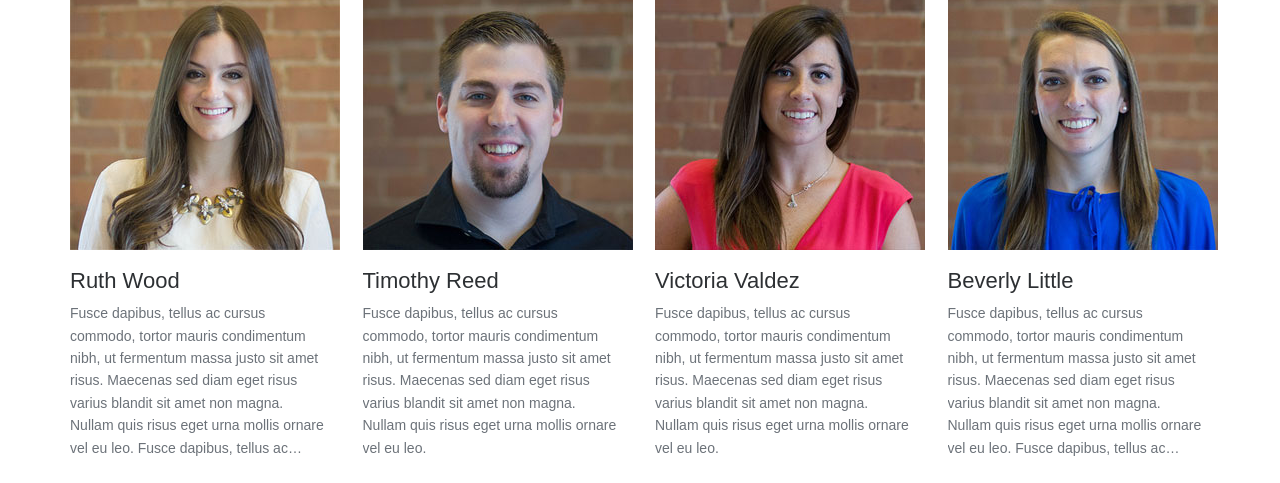
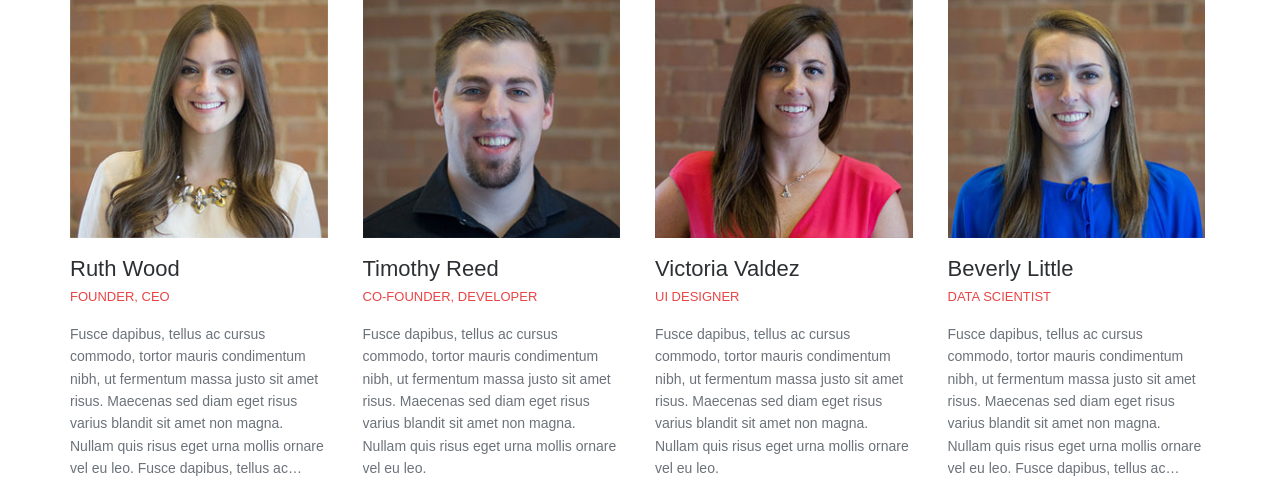
Before and after one commit to shchuka-dmitriy/holiday-project2, a website built with webpack: page src/index.html in a window 1280 px wide. Shown: the part 2299-2782 px from the top of the page. Built offline with nearby package versions, Linux system fonts and the light colour scheme.

Commit message:
Delete comments and fixed some little bags.

```diff
--- a/src/assets/js/headerChange.js
+++ b/src/assets/js/headerChange.js
@@ -1,8 +1,4 @@
 import '../sass/style.scss';
-
-// window.onresize = function() {
-//     toggleMenuShow();
-// };
 
 let headerElem = document.querySelector('#pageHeader');
 window.addEventListener('scroll', toggleClassOnScroll.bind(headerElem, 10));
--- a/src/assets/sass/header.scss
+++ b/src/assets/sass/header.scss
@@ -21,7 +21,6 @@
   z-index: 999;
   transition-property: background-color;
   transition-duration: 0.3s;
-  //transition-timing-function: ease;
 }
 
 .fixed {
--- a/src/assets/sass/style.scss
+++ b/src/assets/sass/style.scss
@@ -16,6 +16,7 @@ body {
 
 * {
   box-sizing: border-box;
+  scroll-behavior: smooth;
 }
 
 .socialIcons, .footerItem a {
--- a/src/components/SliderSection/Slider/components/RadioButton/index.js
+++ b/src/components/SliderSection/Slider/components/RadioButton/index.js
@@ -1,5 +1,10 @@
 import { setSlider } from '../../index';
 
+/**
+ *
+ * @param slidesListLength
+ * @returns {HTMLDivElement}
+ */
 export default function(slidesListLength) {
     const sliderWrapper = document.createElement('div');
     for (let i = 0; i < slidesListLength; i++) {
--- a/src/components/SliderSection/Slider/components/Slide/index.js
+++ b/src/components/SliderSection/Slider/components/Slide/index.js
@@ -1,5 +1,10 @@
 import { createImage } from '../../../../../utils';
 
+/**
+ *
+ * @param imgSrc
+ * @returns {HTMLImageElement}
+ */
 export default function(imgSrc) {
-    return createImage(imgSrc, 'https://www.radiozdk.com/wp-content/uploads/2016/03/no-image-available.jpg');
+    return createImage(imgSrc, 'https://www.wallpaperama.com/post-images/forums/201202/19p-8611-godaddy-not-available.gif');
 }
--- a/src/components/TeamSection/UsersList/index.js
+++ b/src/components/TeamSection/UsersList/index.js
@@ -19,7 +19,7 @@ function createUserListItemElem(user) {
 
 function createUserImageElem(user) {
     const userImageContainer = document.createElement('div');
-	const userPicture = createPicture(user.profilePicture, 'https://chapters.theiia.org/tallahassee/About/ChapterOfficers/z_Not_Avail.png', 'profile picture', [] );
+	const userPicture = createPicture(user.profilePicture, 'https://grdiocese.org/wp-content/uploads/2019/04/schneider-ronald.jpg', 'profile picture', [] );
     userImageContainer.appendChild(userPicture);
     return  userImageContainer;
 }
@@ -28,6 +28,7 @@ function createUserContentElem(user) {
     const userContentElem = document.createElement('div');
     userContentElem.classList.add('userContent');
     userContentElem.appendChild(createUserNameElem(user));
+    userContentElem.appendChild(createUserPositionElem(user));
     userContentElem.appendChild(createUserDescriptionElem(user));
     return userContentElem;
 }
@@ -36,6 +37,13 @@ function createUserNameElem(user) {
     const userNameElem = document.createElement('h4');
     userNameElem.classList.add('userName');
     userNameElem.innerText = user.name;
+    return userNameElem;
+}
+
+function createUserPositionElem({position}) {
+    const userNameElem = document.createElement('h5');
+    userNameElem.classList.add('userPosition');
+    userNameElem.innerText = `${position}`;
     return userNameElem;
 }
 
--- a/src/components/TeamSection/UsersList/styles.scss
+++ b/src/components/TeamSection/UsersList/styles.scss
@@ -10,12 +10,15 @@
   text-align: center;
   @media screen and (min-width: $md) {
     width: 50%;
-
   }
 
   @media screen and (min-width: $lg) {
     width: 25%;
     text-align: inherit;
+  }
+
+  img {
+    width: 100%;
   }
 }
 
@@ -29,6 +32,14 @@
   font-weight: 400;
   margin-top: 10px;
   margin-bottom: 10px;
+}
+
+.userPosition {
+  text-transform: uppercase;
+  color: #e84545;
+  font-size: 13px;
+  font-weight: 400;
+  margin-bottom: 20px;
 }
 
 .userDescription {
```
Also changed, not shown: src/assets/js/createFeatures.js (+0 -7 lines), src/components/CommonComponents/ContactLink/index.js (+6 -37 lines), src/components/SliderSection/Slider/components/RadioButton/styles.scss (deleted), src/components/SliderSection/Slider/components/Slide/styles.scss (deleted).
